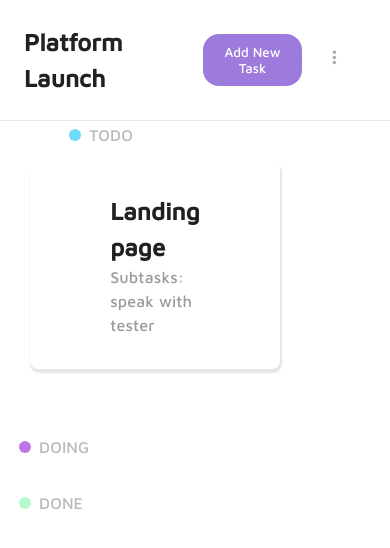
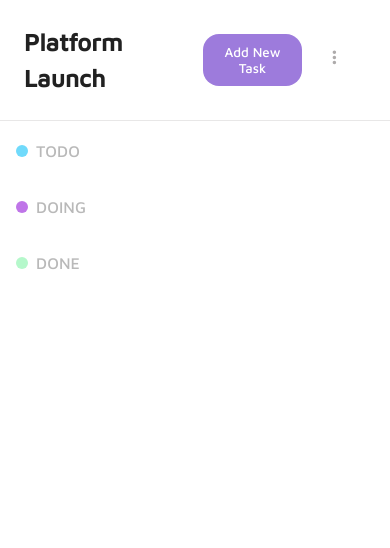
Before and after one commit to iarmolla/kanban-react, a React (Create React App) app: page /home in a window 390 px wide. Shown: the top 548 px of the page. Built offline with nearby package versions, Linux system fonts and the light colour scheme.

Commit message:
adding responsive design

```diff
--- a/src/reducers/tasksReducer.js
+++ b/src/reducers/tasksReducer.js
@@ -1,13 +1,8 @@
 const initialState = {
   tasks: [
     {
-      id: 0,
-      title: "Landing page",
-      description: "",
-      subtasks: "speak with tester",
-      status: "Todo",
-      checked: false
-    },
+
+    }
   ],
 };
 
--- a/src/styles/home.css
+++ b/src/styles/home.css
@@ -23,7 +23,6 @@ main {
   content: "TODO";
   color: rgb(185, 185, 185);
   position: absolute;
-  /* top: 0; */
   top: -6px;
   left: 100%;
   padding: 0 0 0 0.5rem;
@@ -55,7 +54,6 @@ main {
   align-items: flex-start;
   justify-content: center;
   margin-top: 2rem;
-  min-width: 400px;
   margin-bottom: 1rem;
   cursor: pointer;
 }
@@ -69,10 +67,14 @@ main {
   align-items: flex-start;
   justify-content: center;
   margin-top: 2rem;
-  min-width: 400px;
   cursor: pointer;
   margin-bottom: 1rem;
-
+}
+.task,
+.dark-mode-- {
+  min-height: 150px;
+  min-width: 100%;
+  max-height: 200px;
 }
 
 .task-paragraph {
@@ -86,6 +88,8 @@ main {
   align-items: center;
   margin-top: 0.5rem;
 }
+.task-container {
+}
 
 .view-task {
   display: none;
@@ -93,7 +97,6 @@ main {
   top: 150%;
   left: 50%;
   /* transform: translate(-50%, -50%); */
-  width: 400px;
   background-color: #fff;
   border: 2px solid #000;
   padding: 32px;
@@ -128,8 +131,8 @@ main {
   transition: 250ms;
 }
 .icon-close:hover {
-  opacity: .3;
-  padding: .5rem;
+  opacity: 0.3;
+  padding: 0.5rem;
   background-color: rgb(142, 142, 142);
 }
 
@@ -141,8 +144,7 @@ main {
   color: #fff;
 }
 
-
-@media (max-width: 992px) {
+/* @media (max-width: 992px) {
   main {
     display: grid;
     grid-template-columns: repeat(1, 1fr);
@@ -166,4 +168,26 @@ main {
   form {
     gap: 0;
   }
+} */
+
+@media (max-width: 992px) {
+  main {
+    display: grid;
+    grid-template-columns: repeat(1, 1fr);
+    justify-items: flex-start;
+    gap: 3rem;
+    width: 100%;
+    position: relative;
+    margin-bottom: 2rem;
+    margin-top: 1rem;
+  }
+  .task,
+  .dark-mode-- {
+    min-width: 90vw;
+    max-width: 90vw;
+  }
+  .task-container {
+    margin-left: 1rem;
+    align-items: baseline;
+  }
 }
--- a/src/views/Home.jsx
+++ b/src/views/Home.jsx
@@ -18,6 +18,7 @@ const mapStateToProps = (state) => {
     state: state.tasks
   }
 }
+
 function Home({ state, updateTask, updateTasks }) {
   //TaskForm
   const [open, setOpen] = useState(false)
```
